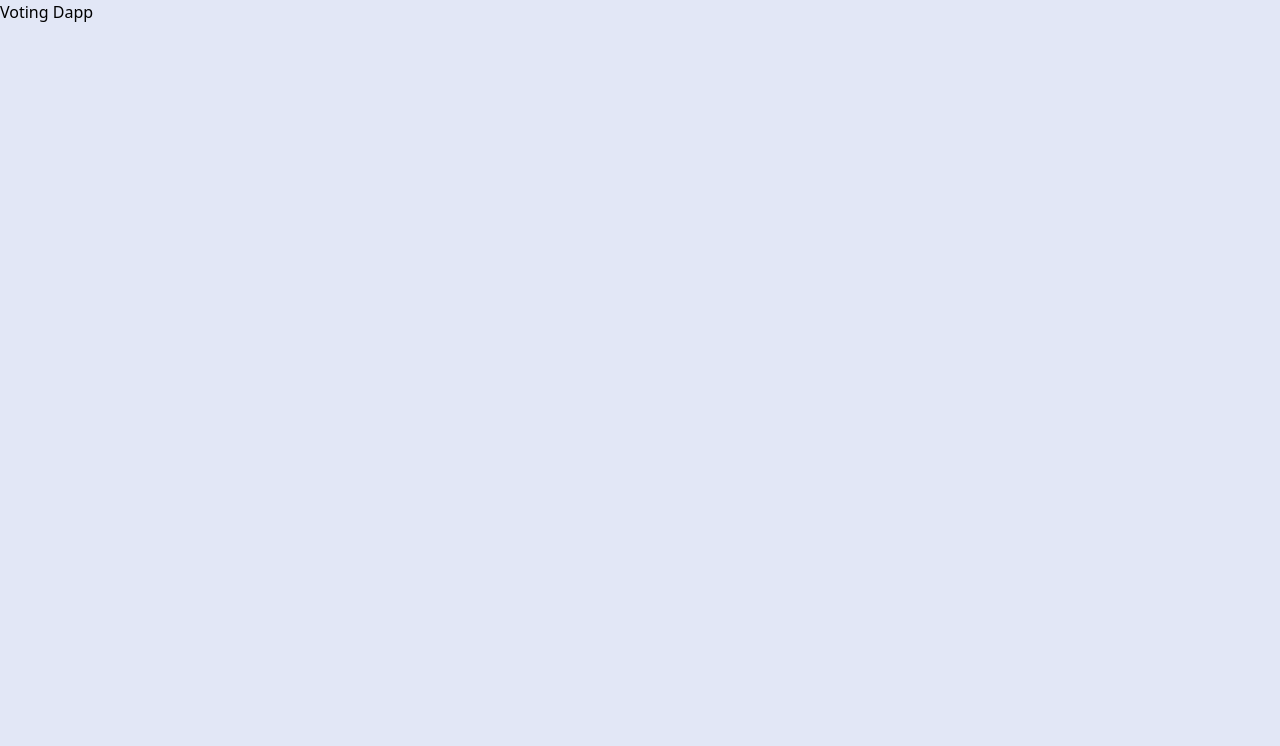
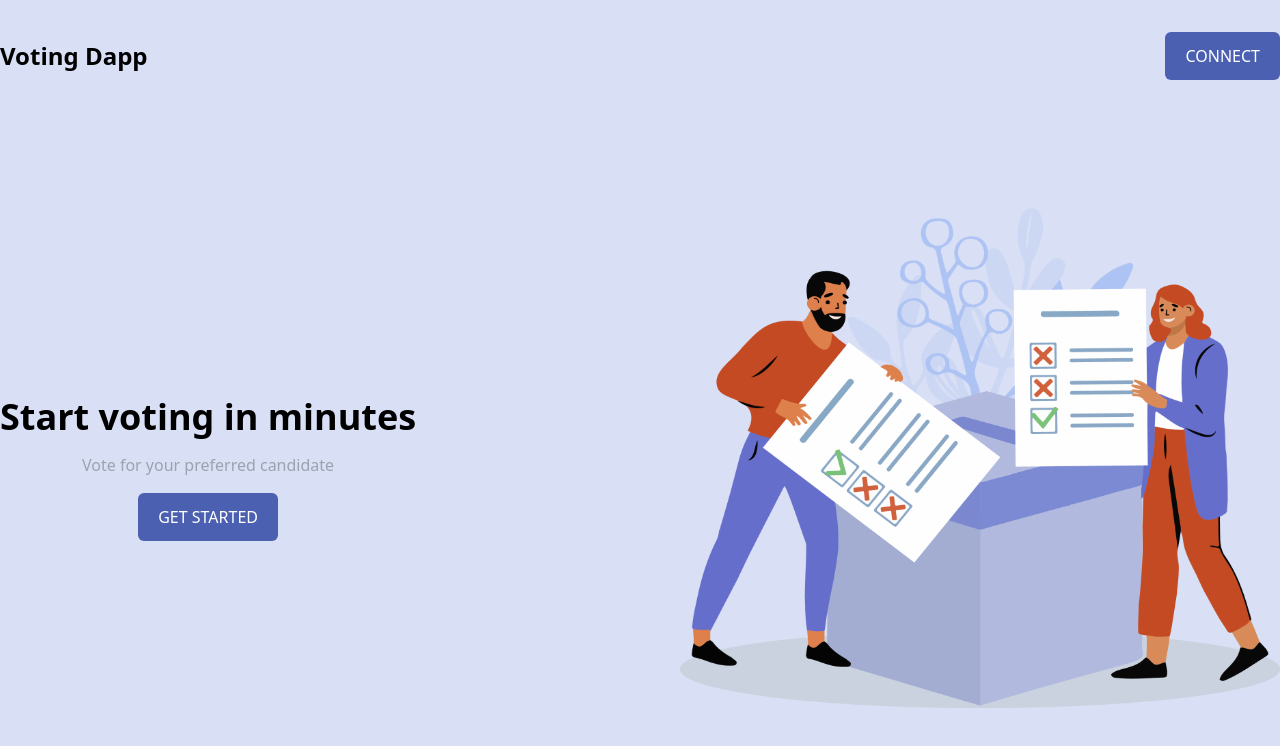
Before and after one commit to nkemjikaobi/voting-dapp-frontend, a Next.js app: page / in a window 1280 px wide. Shown: the top 746 px of the page. Built offline with nearby package versions, Linux system fonts and the light colour scheme.

Commit message:
Home page

```diff
--- a/pages/_document.tsx
+++ b/pages/_document.tsx
@@ -23,7 +23,7 @@ class MyDocument extends Document {
 						rel='stylesheet'
 					></link>
 				</Head>
-				<body className='bg-[#e2e7f6] text-black font-roboto box-border'>
+				<body className='bg-[#D9DFF4] text-black font-roboto box-border'>
 					<Main />
 					<NextScript />
 				</body>
--- a/pages/index.tsx
+++ b/pages/index.tsx
@@ -1,20 +1,45 @@
-import type { NextPage } from 'next'
-import Head from 'next/head'
+import type { NextPage } from 'next';
+import Head from 'next/head';
+import Image from 'next/image';
+import Link from 'next/link';
 
 const Home: NextPage = () => {
 	return (
 		<div>
 			<Head>
 				<title>Voting Dapp</title>
-        <meta name="description" content="Generated by create next app" />
-        <link rel="icon" href="/favicon.ico" />
+				<meta name='description' content='Generated by create next app' />
+				<link rel='icon' href='/favicon.ico' />
 			</Head>
 
-      <main>
+			<main className='container mx-auto'>
+				<div className='mt-8'>
+					<nav className=' flex justify-between items-center'>
+						<Link href='/'>
+							<a href='#' className='text-2xl font-bold'>
 								Voting Dapp
+							</a>
+						</Link>
+						<button className='bg-[#4B60B0] flex items-center justify-center text-white rounded-md uppercase px-5 py-3 hover:bg-slate-900'>
+							connect
+						</button>
+					</nav>
+					<section className='flex items-center justify-between mt-32'>
+						<div className='flex flex-col items-center'>
+							<h3 className='text-4xl font-bold text-black my-4'>Start voting in minutes</h3>
+							<p className='text-base text-gray-400 mb-4 text-left'>Vote for your preferred candidate</p>
+							<button className='bg-[#4B60B0] flex items-center justify-center text-white rounded-md uppercase px-5 py-3 hover:bg-slate-900'>
+								get started
+							</button>
+						</div>
+						<div>
+							<Image src='/images/1.png' alt='' height='500' width='600' />
+						</div>
+					</section>
+				</div>
 			</main>
 		</div>
-  )
-}
+	);
+};
 
-export default Home
+export default Home;
```
Also changed, not shown: public/images/1.png (added). Lines whose indentation alone changed are shown as unchanged.
